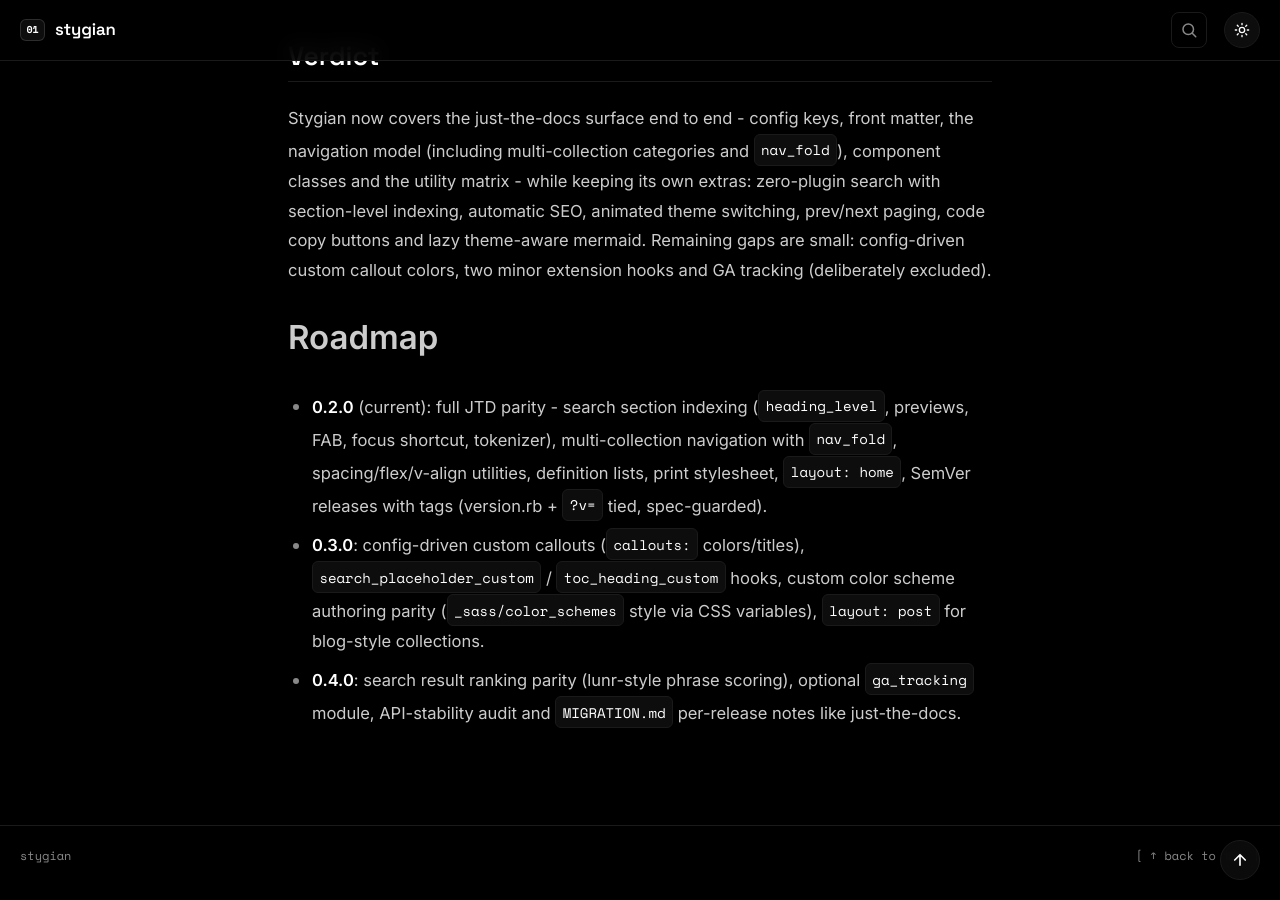
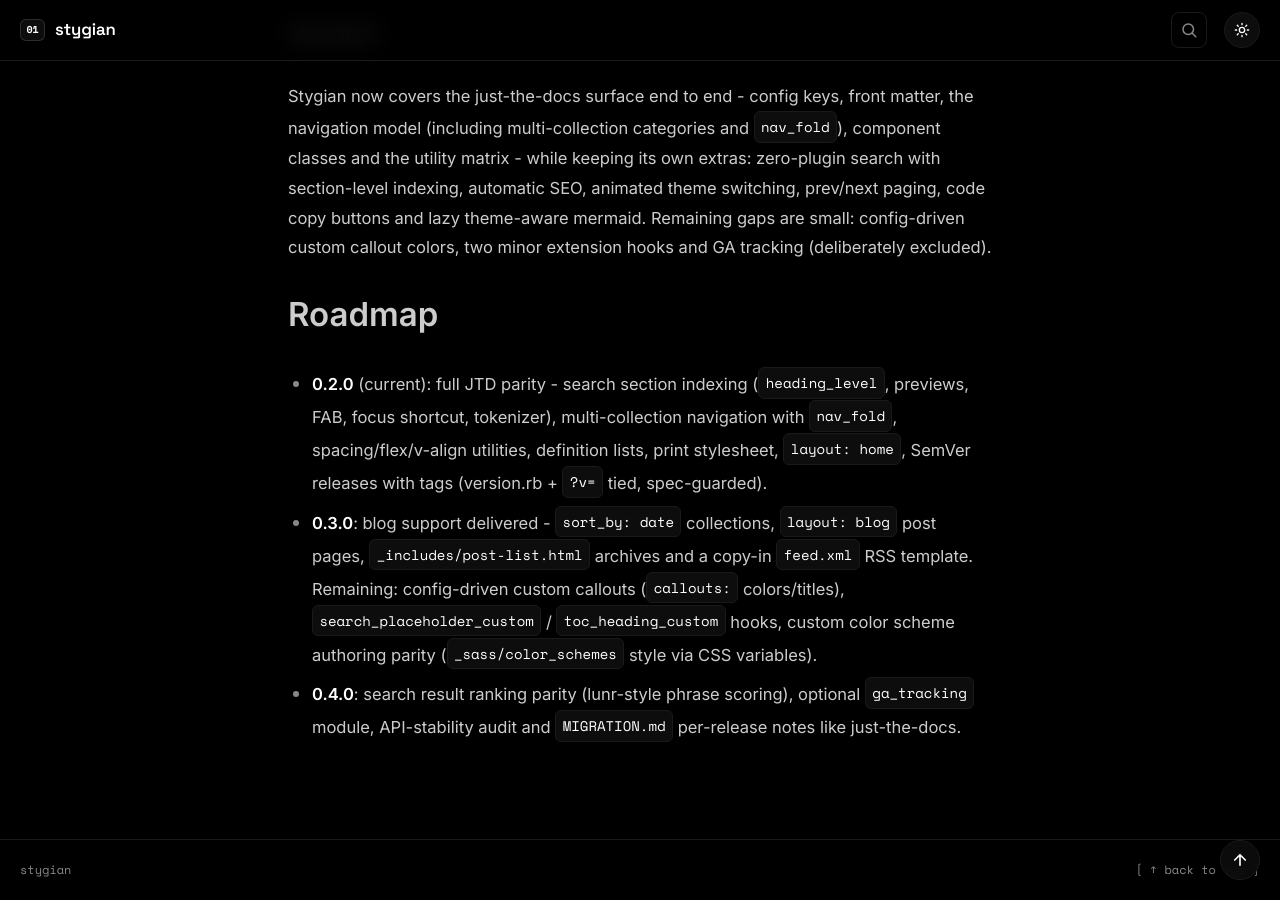
Before and after one commit to ksauraj/stygian, a Jekyll site: the page built from GAP-ANALYSIS.md, in a window 1280 px wide and 900 px high, scrolled down 5270 px. Built offline with Jekyll 4.4.1, drawn with Linux system fonts in a browser that asks for light colours; our own code applies the rules of GitHub Pages for plain Markdown files; some of the changed text lies outside the part shown.

Commit message:
docs(theme): feature-list Blog section + GAP-ANALYSIS blog delivery
- features.md gains a Blog section inventorying sort_by: date collections,
  layout: blog post pages, post-list archives and the feed.xml template.
- GAP-ANALYSIS marks the layout: post (blog) row [x] as delivered via
  layout: blog, and lists blog support as done in the 0.3.0 milestone.

```diff
--- a/GAP-ANALYSIS.md
+++ b/GAP-ANALYSIS.md
@@ -72,7 +72,7 @@ Legend: [x] shipped, [~] partial / planned, [ ] missing.
 | `layout: default` (sidebar + title H1 + child TOC) | same (docs-mode) | [x] |
 | `layout: minimal` (no sidebar) | same (`minimal` + `page`) | [x] |
 | `layout: home` | same (alias of page) | [x] |
-| `layout: post` (blog) | - | [ ] (out of scope: docs engine) |
+| `layout: post` (blog) | `layout: blog` + `sort_by: date` + `feed.xml` | [x] |
 
 ## Customization / hooks
 
@@ -114,10 +114,12 @@ and GA tracking (deliberately excluded).
   multi-collection navigation with `nav_fold`, spacing/flex/v-align
   utilities, definition lists, print stylesheet, `layout: home`,
   SemVer releases with tags (version.rb + `?v=` tied, spec-guarded).
-- **0.3.0**: config-driven custom callouts (`callouts:` colors/titles),
-  `search_placeholder_custom` / `toc_heading_custom` hooks, custom
-  color scheme authoring parity (`_sass/color_schemes` style via CSS
-  variables), `layout: post` for blog-style collections.
+- **0.3.0**: blog support delivered - `sort_by: date` collections,
+  `layout: blog` post pages, `_includes/post-list.html` archives and a
+  copy-in `feed.xml` RSS template. Remaining: config-driven custom
+  callouts (`callouts:` colors/titles), `search_placeholder_custom` /
+  `toc_heading_custom` hooks, custom color scheme authoring parity
+  (`_sass/color_schemes` style via CSS variables).
 - **0.4.0**: search result ranking parity (lunr-style phrase scoring),
   optional `ga_tracking` module, API-stability audit and
   `MIGRATION.md` per-release notes like just-the-docs.
```
Also changed, not shown: _docs/features.md (+17 -0 lines).
